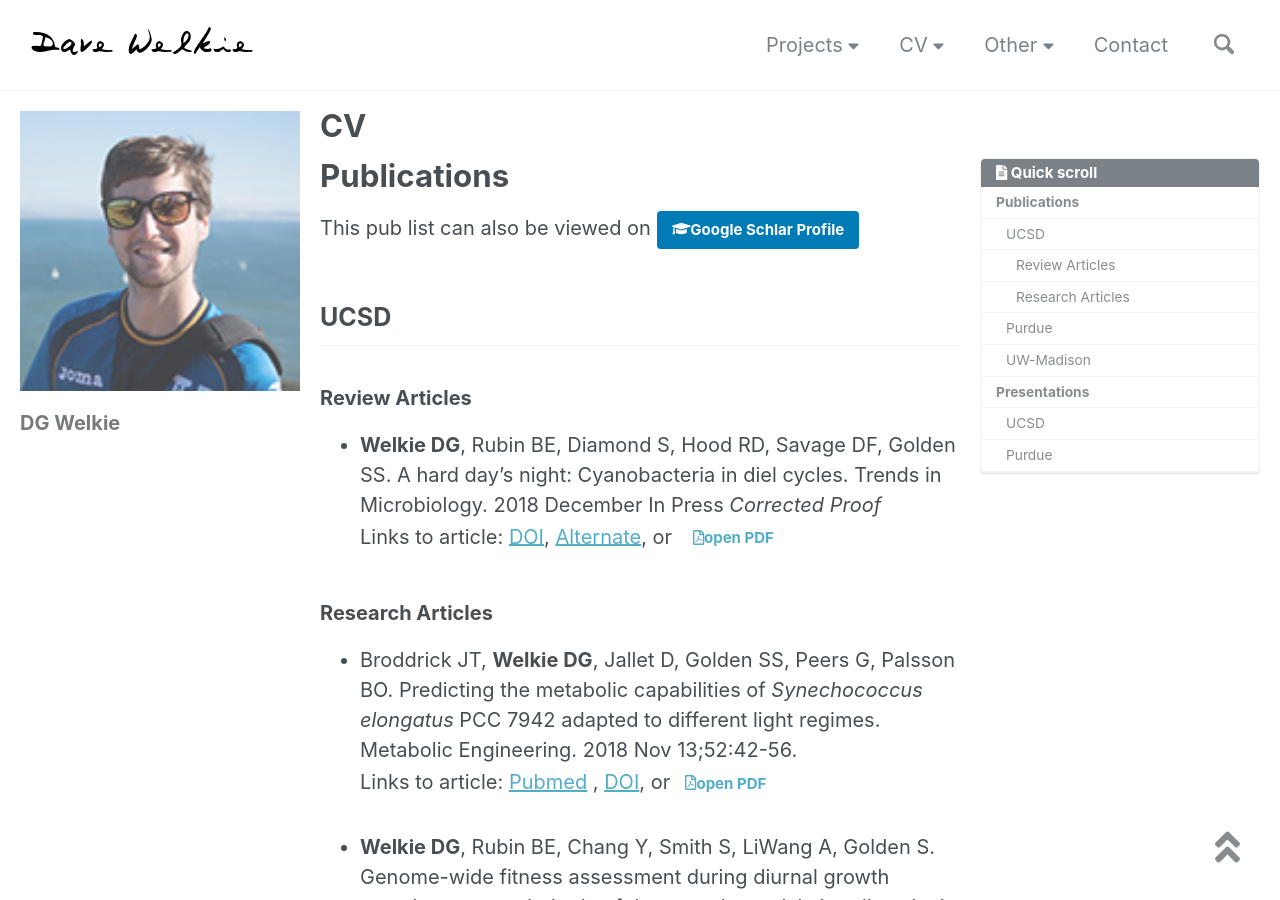
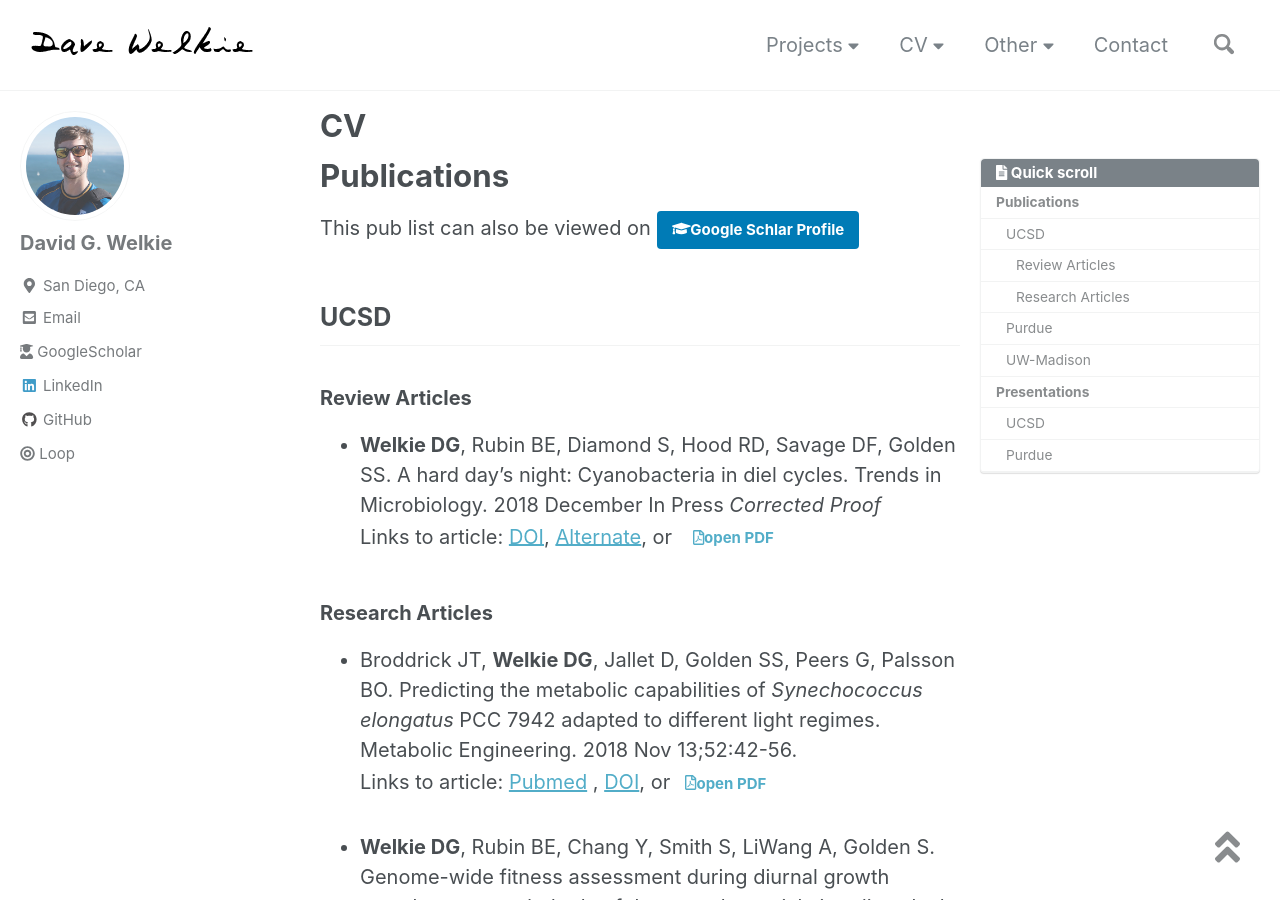
Before and after one commit to dwelkie/dwelkie.github.io, a Jekyll site: the page built from _pages/CV.md, in a window 1280 px wide and 900 px high. Built offline with Jekyll 4.4.1, drawn with Linux system fonts in a browser that asks for light colours; nearby versions of some CDN libraries.

Commit message:
Update CV.md

```diff
--- a/_pages/CV.md
+++ b/_pages/CV.md
@@ -5,14 +5,10 @@ permalink: /cv/
 read_time: false
 comments: false
 share: false
-author_profile: false
 toc: true
 toc_sticky: true
 toc_label: "Quick scroll"
-sidebar:
-  - title: "DG Welkie"
-    image: "assets/images/dw-shades125x125.jpg"
-    image_alt: "image"
+
 ---
 # Publications
 This pub list can also be viewed on <a href="https://scholar.google.com/citations?user=a_M2Gc4AAAAJ&hl=en={{ page.url | absolute_url | url_encode }}" class="btn btn--linkedin" onclick="tab.open(this.href, 'tab); return false;" title="{{ site.data.ui-text[site.locale].share_on_label | default: 'Open tab for' }} Google Scholar"><i class="fas fa-graduation-cap" aria-hidden="true"></i><span>Google Schlar Profile</span></a>
```
